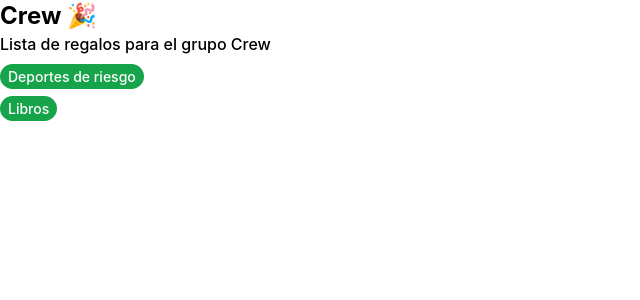
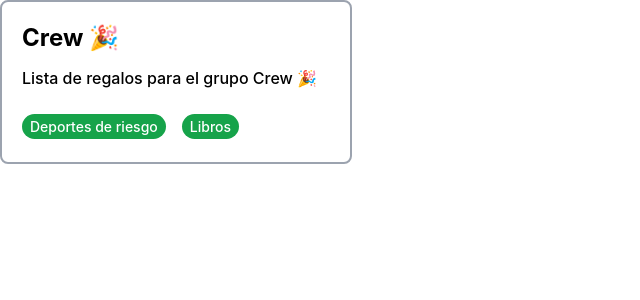
Before and after one commit to iigunchev/jobx-front, a React (Create React App) app: page / in a window 1280 px wide. Shown: the top 300 px of the page, without its empty margins (0-640 px from the left). Built offline with nearby package versions, Linux system fonts and the light colour scheme.

Commit message:
feat: created Card component

```diff
--- a/src/App.js
+++ b/src/App.js
@@ -1,17 +1,11 @@
-
 import './App.css';
-import Description from './components/atoms/Description';
-import Tag from './components/atoms/Tag';
-import Title from './components/atoms/Title';
+// Components
+import Card from './components/molecules/Card';
 
 function App() {
-
     return (
         <div className="App">
-            <Title title="Crew 🎉" />
-            <Description text="Lista de regalos para el grupo Crew" />
-            <Tag category="Deportes de riesgo"/>
-            <Tag category="Libros"/>
+            <Card />
         </div>
     );
 }
--- a/src/components/atoms/Tag.jsx
+++ b/src/components/atoms/Tag.jsx
@@ -4,7 +4,7 @@ import PropTypes from 'prop-types';
 function Tag({ category }) {
     return (
         <div className="mt-2">
-            <span className="bg-green-600 text-white text-sm font-medium px-2 py-1 rounded-2xl">
+            <span className="bg-green-600 text-white text-sm font-medium px-2 py-1 rounded-2xl whitespace-nowrap">
                 {category}
             </span>
         </div>
--- /dev/null
+++ b/src/components/molecules/Card.jsx
@@ -0,0 +1,19 @@
+import React from 'react';
+// Components
+import Description from '../atoms/Description';
+import Tag from '../atoms/Tag';
+
+function Card({ data }) {
+    return (
+        <article className="flex flex-col gap-3 justify-center border-xl border-2 rounded-lg border-gray-400 w-[22rem] p-5 hover:bg-purple-200 hover:border-purple-500 cursor-pointer hover:transition-all transition duration-100 ease-out">
+            <h2 className="font-bold text-2xl block">Crew 🎉</h2>
+            <p className="text-base font-medium block">Lista de regalos para el grupo Crew 🎉</p>
+            <div className="flex gap-4 py-1 overflow-x-auto ">
+                <Tag category="Deportes de riesgo" />
+                <Tag category="Libros" />
+            </div>
+        </article>
+    );
+}
+
+export default Card;
--- a/tailwind.config.js
+++ b/tailwind.config.js
@@ -1,15 +1,16 @@
 module.exports = {
     content: [
-    "./src/components/**/*.{html,js,jsx,ts,tsx}",
-    "./src/pages/**/*.{html,js,jsx,ts,tsx}"],
+        './src/components/**/*.{html,js,jsx,ts,tsx}',
+        './src/pages/**/*.{html,js,jsx,ts,tsx}',
+    ],
     theme: {
         screens: {
             xs: '375px',
             sm: '600px',
             md: '900px',
-      lg: '1200px'
+            lg: '1200px',
         },
         extend: {},
     },
     plugins: [],
-}
+};
```
Also changed, not shown: src/data/data.js (added, +9 -0 lines), 1 other file (tests, documents, lock files or other folders). Lines whose indentation alone changed are shown as unchanged.
